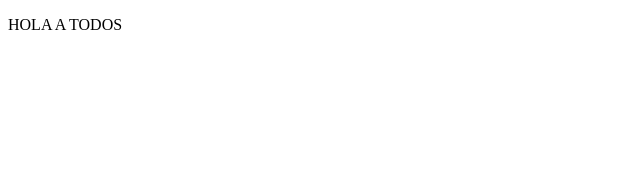
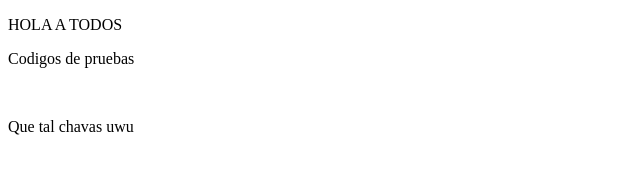
Before and after one commit to ARZATE-BELLO-SERGIO-SACHIEL/4IV8_PROYECTO_AULA_EQUIPO5_, a plain HTML site: page INDEX.HTML in a window 1280 px wide. Shown: the whole page, without its empty margins (0-640 px from the left). Drawn offline with Linux system fonts and the light colour scheme.

Commit message:
Etiqueta de pruebas

```diff
--- a/INDEX.HTML
+++ b/INDEX.HTML
@@ -8,5 +8,10 @@
 </head>
 <body>
     <p>HOLA A TODOS</p>
+    <p> Codigos de pruebas</p>
+    <br>
+
+    <p>Que tal chavas uwu</p>
+
 </body>
 </html>
```
Also changed, not shown: ._INDEX.HTML (added).
